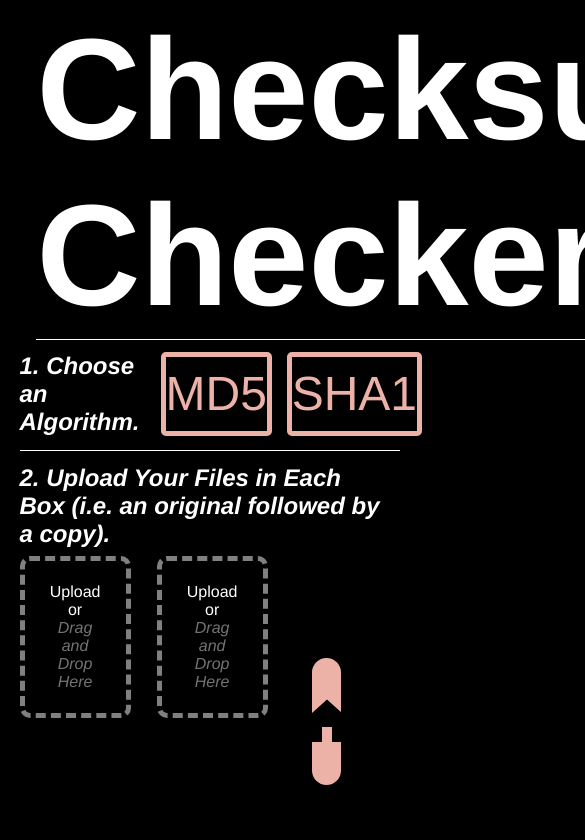
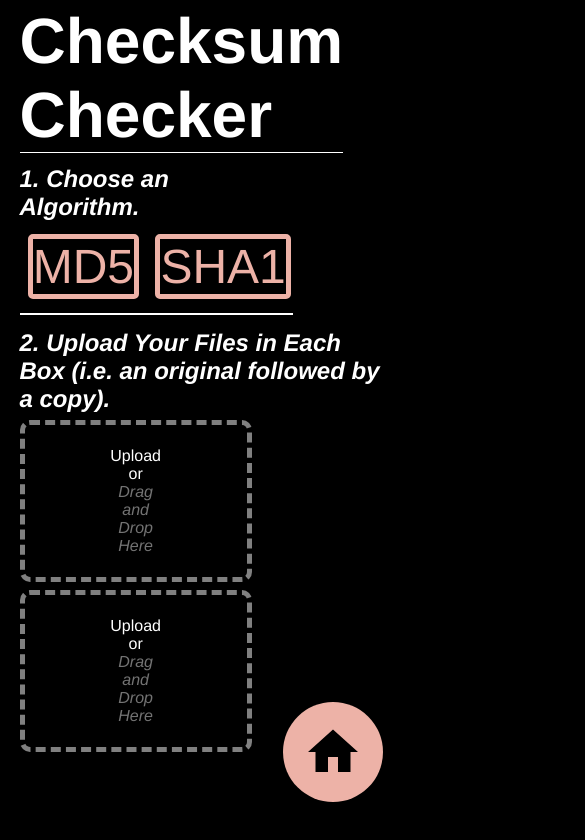
Before and after one commit to kazdj21/react-checksum-checker, a React (Create React App) app: page / in a window 390 px wide. Shown: the top 840 px of the page, 585 px wide, since content can reach past the window. Built offline with nearby package versions, Linux system fonts and the light colour scheme.

Commit message:
Implemented basic responsiveness

```diff
--- a/src/App.js
+++ b/src/App.js
@@ -17,7 +17,7 @@ function App() {
   return (
     <>
       <div>
-        <Header textStyle={{fontSize: "9rem", fontFamily: "Helvetica, sans-serif"}} containerStyle={{marginTop: "1%", marginLeft: "5%"}} >Checksum Checker</Header>
+        <Header textStyle={{fontFamily: "Helvetica, sans-serif"}} containerStyle={{marginTop: "1%", marginLeft: "5%"}} >Checksum Checker</Header>
         <AlgorithmsProvider>
           <ButtonGroup text="1. Choose an Algorithm." textStyle={{fontFamily: "Helvetica, sans-serif"}}>
             <Button algorithm="MD5">MD5</Button>
--- a/src/components/ButtonGroup.js
+++ b/src/components/ButtonGroup.js
@@ -1,10 +1,14 @@
 import { useState, cloneElement, useEffect, useContext, Children } from "react";
 import AlgorithmsContext from "../store/Algorithms";
+import useMediaQuery from '@mui/material/useMediaQuery';
 
 function ButtonGroup({ children, text, containerStyle, textStyle, buttonStyle }) {
 
     const [ modifiedChildren, setModifiedChildren ] = useState();
     const algorithmsCtx = useContext(AlgorithmsContext);
+
+    const mediumDevice = useMediaQuery('(max-width: 1200px)');
+    const mobileDevice = useMediaQuery('(max-width: 600px)');
 
     function onClickHandler(algorithm) {
 
@@ -74,11 +78,11 @@ function ButtonGroup({ children, text, containerStyle, textStyle, buttonStyle })
 
 
     return <>
-    <div style={{display: "flex", flexDirection: "row", paddingLeft: "5%", paddingTop: "3%", paddingBottom: "1%", width: "75vw", ...containerStyle}}>
-        <div style={{flex: "2", borderBottom: "1px solid white", paddingBottom: "5%"}}>
+    <div style={{display: "flex", flexDirection: mobileDevice ? "column" : "row", paddingLeft: "5%", paddingTop: "3%", paddingBottom: "1%", width: "75vw", ...containerStyle}}>
+        <div style={{flex: "2", borderBottom: mobileDevice ? "none" : "1px solid white", paddingBottom: "5%"}}>
             <h2 style={{color: "white", fontStyle: "italic", textAlign: "left", ...textStyle}}>{text}</h2>
         </div>
-        <div style={{flex: "2", paddingLeft: "5%", display: "flex", justifyContent: "space-around", paddingBottom: "5%", borderBottom: "1px solid white", ...buttonStyle}}>
+        <div style={{flex: "2", paddingLeft: mobileDevice ? "0" : "5%", display: "flex", justifyContent: mobileDevice ? "flex-start" : "space-around", paddingBottom: "5%", borderBottom: "1px solid white", ...buttonStyle}}>
             {modifiedChildren}
         </div>
         <div style={{flex: "2", borderBottom: "1px solid white"}}></div>
--- a/src/components/Header.js
+++ b/src/components/Header.js
@@ -1,14 +1,16 @@
 import { Grid } from "@mui/material";
+import useMediaQuery from '@mui/material/useMediaQuery';
 
 function Header({ children, containerStyle, textStyle }) {
+
+    const mediumDevice = useMediaQuery('(max-width: 1200px)');
+    const mobileDevice = useMediaQuery('(max-width: 600px)');
 
     return (
         <>
             <Grid container>
-                <Grid item sm={6} md={12} lg={12}>
-                    <div style={{...containerStyle}}>
-                            <h1 style={{borderBottom: "1px solid white", color: "white", display: "inline-block",  ...textStyle}}>{children}</h1>
-                    </div>
+                <Grid item xs={3} sm={6} md={12} lg={12} style={{...containerStyle}}>
+                    <h1 style={{borderBottom: "1px solid white", color: "white", display: "inline-block", fontSize: mobileDevice ? "4rem" : mediumDevice ? "5rem" : "9rem", ...textStyle}}>{children}</h1>
                 </Grid>
             </Grid>
         </>
--- a/src/components/HomeButton.js
+++ b/src/components/HomeButton.js
@@ -1,6 +1,12 @@
 import { useState } from "react";
+import { useMediaQuery
+ } from "@mui/material";
+function HomeButton({ icon }) {
 
-function HomeButton({ icon }) {
+    const mediumDevice = useMediaQuery('(max-width: 1100px)');
+    const mobileDevice = useMediaQuery('(max-width: 700px)');
+    const mediumDeviceMaxHeight = useMediaQuery('(max-height: 1200px)');
+    const mobileDeviceMaxHeight = useMediaQuery('(max-height: 600px)');
 
     const [ color, setColor ] = useState("#EDB2A7")
 
@@ -18,7 +24,7 @@ function HomeButton({ icon }) {
 
     return <>
     <a href={"https://www.uog.edu/research/university-libraries-digital-team"}>
-        <div onMouseEnter={mouseEnterHandler} onMouseLeave={mouseLeaveHandler} style={{backgroundColor: color, height: "15vh", width: "7.5vw", position: "absolute", bottom: "7vh", left: "80vw", borderRadius: "75px", display: "flex", justifyContent: "center", alignItems: "center"}}>
+        <div onMouseEnter={mouseEnterHandler} onMouseLeave={mouseLeaveHandler} style={{backgroundColor: color, height: "100px", width: "100px", position: "absolute", bottom: mobileDeviceMaxHeight ? "0" : mediumDeviceMaxHeight ? "5%" : "7vh", left: mobileDevice ? "72.5%" : mediumDevice ? "80%" : "80vw", borderRadius: "75px", display: "flex", justifyContent: "center", alignItems: "center"}}>
                 {icon}
         </div>
     </a>
--- a/src/components/UploadBox.js
+++ b/src/components/UploadBox.js
@@ -1,11 +1,15 @@
 import { useState, cloneElement, useContext, useEffect } from "react";
 import AlgorithmsContext from "../store/Algorithms";
+import { useMediaQuery } from "@mui/material";
 
 function UploadBox({ isFirst=false, innerText, dragAndDropComponent, areMatching=false }) {
 
     const [ fileName, setFileName ] = useState("");
     const [ fileHash, setFileHash ] = useState("");
     const algorithmsCtx = useContext(AlgorithmsContext);
+
+    const mediumDevice = useMediaQuery('(max-width: 1300px)');
+    const mobileDevice = useMediaQuery('(max-width: 900px)');
 
     useEffect(() => {
 
@@ -38,7 +42,7 @@ function UploadBox({ isFirst=false, innerText, dragAndDropComponent, areMatching
     }
 
     return <>
-        <div style={{border: "5px dashed gray", display: "flex", flexDirection: "column", justifyContent: "center", alignItems: "center", borderRadius: "10px", paddingTop: "6%", paddingBottom: "6%", paddingLeft: "10%", paddingRight: "10%", marginLeft: isFirst? "0%" : "5%", marginRight: "2%", marginTop: "2%", position: "relative", maxWidth: "30%", maxHeight: "17.5%"}}>
+        <div style={{border: "5px dashed gray", display: "flex", flexDirection: "column", justifyContent: "center", alignItems: "center", borderRadius: "10px", paddingTop: "6%", paddingBottom: "6%", paddingLeft: mobileDevice ? "30%" : "10%", paddingRight: mobileDevice ? "30%" : "10%", marginLeft: mediumDevice || mobileDevice ? "0" : isFirst ? "0%" : "5%", marginRight: mobileDevice ? "auto" : "2%", marginTop: "2%", position: "relative", maxWidth: "30%", maxHeight: "17.5%"}}>
             {fileName ? <p style={{color: "white", textAlign: "center", overflow: "hidden", whiteSpace: "pre-line"}}>{fileName}</p> : innerText}
             {fileHash ? <p style={{color: areMatching? "#9BD6C4" : "#E599BA", textAlign: "center",  whiteSpace: "pre-line"}}>{fileHash}</p> : fileName? <p style={{color: "white", textAlign: "center"}}>No hash generated. Select an algorithm.</p> : null}
             {cloneElement(dragAndDropComponent, {
--- a/src/components/UploadGroup.js
+++ b/src/components/UploadGroup.js
@@ -1,10 +1,16 @@
 import { useState, useEffect, useContext, cloneElement, Children } from "react";
 import AlgorithmsContext from "../store/Algorithms";
+import useMediaQuery from '@mui/material/useMediaQuery';
 
 function UploadGroup({ children, header }) {
 
     const algorithmsCtx = useContext(AlgorithmsContext);
     const [ modifiedChildren, setModifiedChildren ] = useState(children);
+
+    const mediumDevice = useMediaQuery('(max-width: 1100px)');
+    const mobileDevice = useMediaQuery('(max-width: 700px)');
+    const mediumDeviceMaxHeight = useMediaQuery('(max-height: 1200px)');
+    const mobileDeviceMaxHeight = useMediaQuery('(max-height: 600px)');
 
     useEffect(() => {
 
@@ -45,7 +51,7 @@ function UploadGroup({ children, header }) {
 
     return <>
     {header}
-    <div style={{display: "flex", flexDirection: "row", justifyContent: "flex-start", marginLeft: "5%"}}>
+    <div style={{display: "flex", flexDirection: mobileDeviceMaxHeight || mobileDevice || mediumDevice ? "column" : "row", justifyContent: "flex-start", marginLeft: "5%"}}>
         {modifiedChildren}
     </div>
     </>
```
Also changed, not shown: src/index.css (line endings or trailing spaces).
